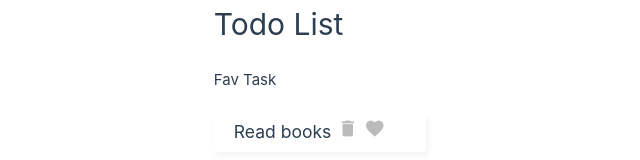
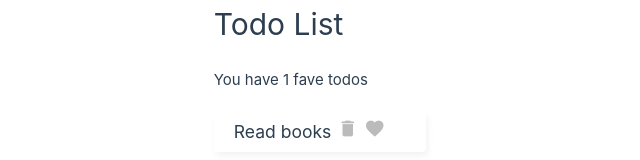
Before and after one commit to WeCodeApp/main-vue-pinia, a Vue app: page / in a window 1280 px wide. Both pictures are taken after a click on the button "Favs". Shown: the top 160 px of the page, without its empty margins (320-960 px from the left). Built offline with nearby package versions, Linux system fonts and the light colour scheme.

Commit message:
Add getters

```diff
--- a/src/App.vue
+++ b/src/App.vue
@@ -11,14 +11,14 @@ const filter = ref('all')
 <template>
   <h1> Todo List</h1>
   <div class="task-list" v-if="filter === 'all'">
-    <p>All Task</p>
+    <p>You have {{ todoStore.totalCount }} todos</p>
     <div v-for="todo in todoStore.todos" :key="todo.id">
       <TodoDetails :todo="todo"/>
     </div>
   </div>
 
   <div class="task-list" v-if="filter === 'favs'">
-    <p>Fav Task</p>
+    <p>You have {{ todoStore.favCount }} fave todos</p>
     <div v-for="todo in todoStore.favs" :key="todo.id">
       <TodoDetails :todo="todo"/>
     </div>
--- a/src/stores/TodoStore.ts
+++ b/src/stores/TodoStore.ts
@@ -1,4 +1,9 @@
 import { defineStore } from 'pinia'
+
+interface TodoStoreState {
+    todos: TodoItems[],
+    name: string
+}
 
 export interface TodoItems {
     id: number,
@@ -17,6 +22,14 @@ export const useTodoStore = defineStore('todoStore', {
     getters: {
         favs(): TodoItems[] {
             return this.todos.filter(todo => todo.isFav)
+        },
+        favCount(): number {
+            return this.todos.reduce((prev, curr) => {
+                return curr.isFav ? prev+1 : prev
+            }, 0)
+        },
+        totalCount: (state: TodoStoreState) => {
+            return state.todos.length
         }
     }
 })
```
